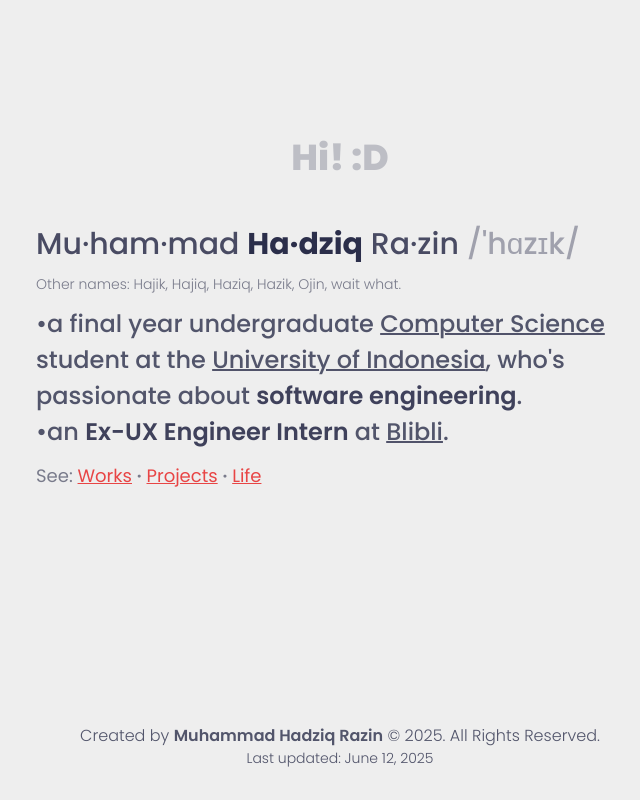
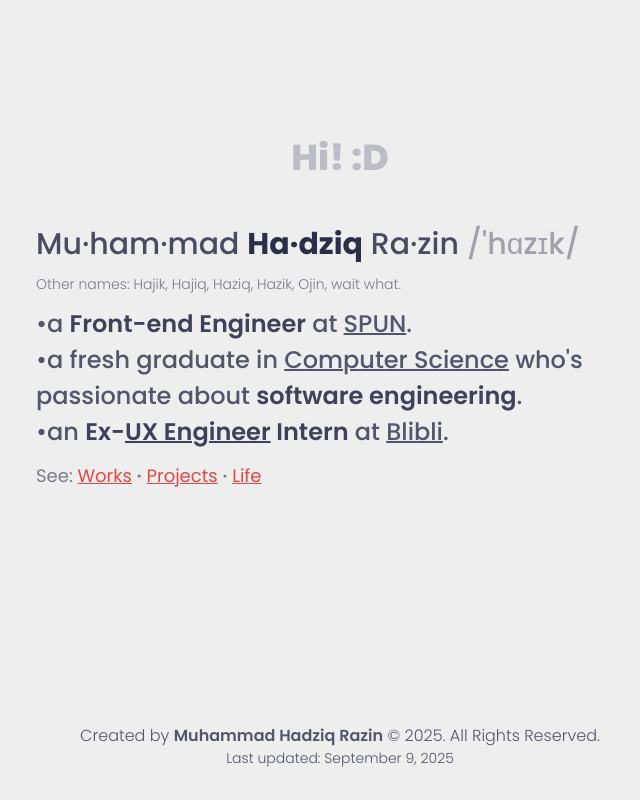
Before and after one commit to mhadziqrazin/hadziqrazin, a SvelteKit app: page / in a window 1280 px wide. Shown: the whole page, without its empty margins (300-940 px from the left). Built offline with nearby package versions, Linux system fonts and the light colour scheme; some icons are missing.

Commit message:
feat: update desc

```diff
--- a/src/routes/+layout.svelte
+++ b/src/routes/+layout.svelte
@@ -49,7 +49,7 @@
       Created by <span class="font-semibold">Muhammad Hadziq Razin</span> &copy; {year}. All Rights Reserved.
     </p>
     <p class="text-[0.5rem] lg:text-sm font-light text-dark/80">
-      Last updated: June 12, 2025
+      Last updated: September 9, 2025
     </p>
   </div>
 </div>
--- a/src/routes/+page.svelte
+++ b/src/routes/+page.svelte
@@ -38,22 +38,20 @@
 
       <!-- DESCRIPTION -->
       <p in:fade={{duration: 1000, delay: 200}} class="text-base/7 lg:text-2xl/9 font-medium text-dark/80">
+        &bullet;a <span class="text-dark/90 font-semibold">Front-end Engineer</span> at
+        <a href="https://spun.global" target="_blank" rel="noreferrer" class="underline decoration-[1.5px] md:decoration-[2.2px]">
+          SPUN</a>.<br />
 
-        &bullet;a final year undergraduate
+        &bullet;a fresh graduate in
 
-        <a href="https://cs.ui.ac.id" target="_blank" class="underline decoration-[1.5px] md:decoration-[2.2px]">
+        <a href="https://cs.ui.ac.id" target="_blank" rel="noreferrer" class="underline decoration-[1.5px] md:decoration-[2.2px]">
           Computer Science
         </a>
-
-        student at the
-
-        <a href="https://ui.ac.id" target="_blank" class="underline decoration-[1.5px] md:decoration-[2.2px]">
-          University of Indonesia</a>,
 
         who's passionate about
         <span class="text-dark/90 font-semibold">software engineering</span>.<br/>
         &bullet;an
-        <span class="text-dark/90 font-semibold">Ex-UX Engineer Intern</span>
+        <span class="text-dark/90 font-semibold">Ex-<a href="https://blue.blibli.com" target="_blank" class="text-dark/90 font-semibold underline decoration-[1.5px] md:decoration-[2.2px]">UX Engineer</a> Intern</span>
         at
 
         <a href="https://blibli.com" target="_blank" class="underline decoration-[1.5px] md:decoration-[2.2px]">
```
